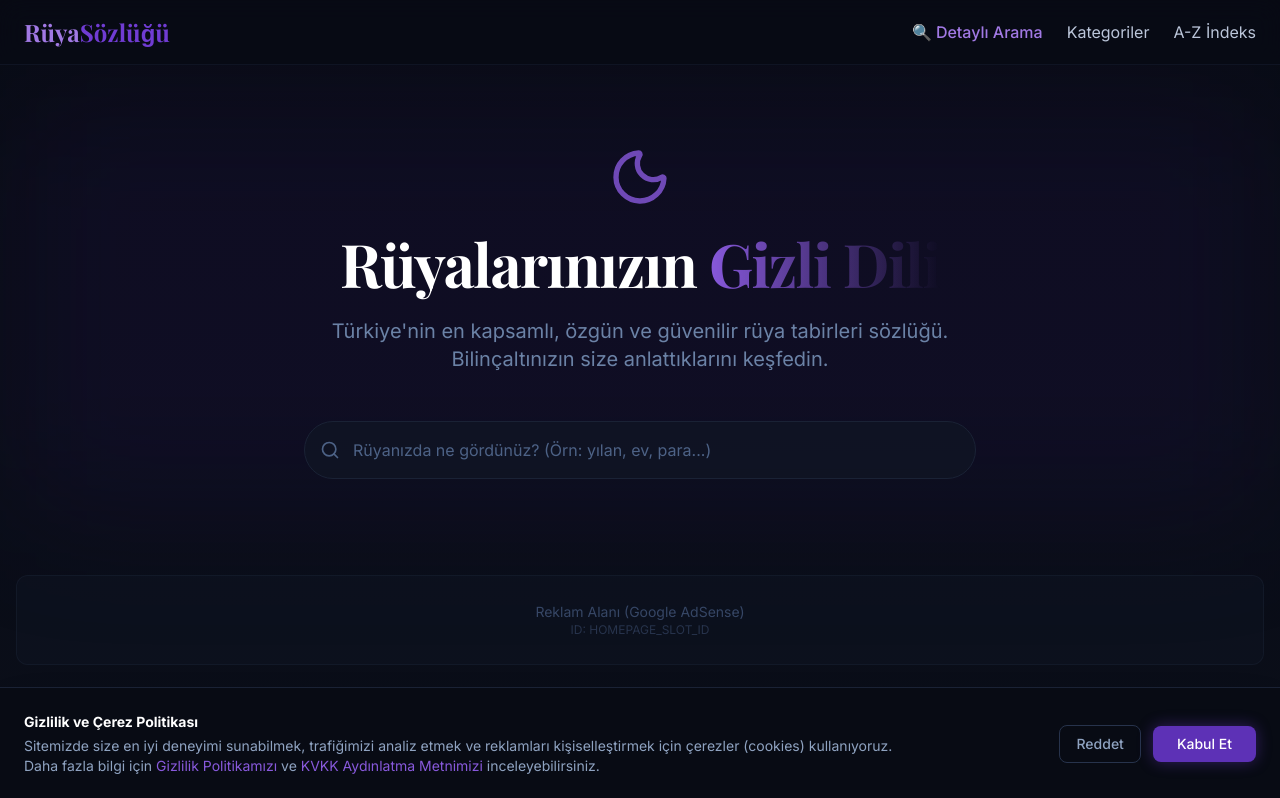
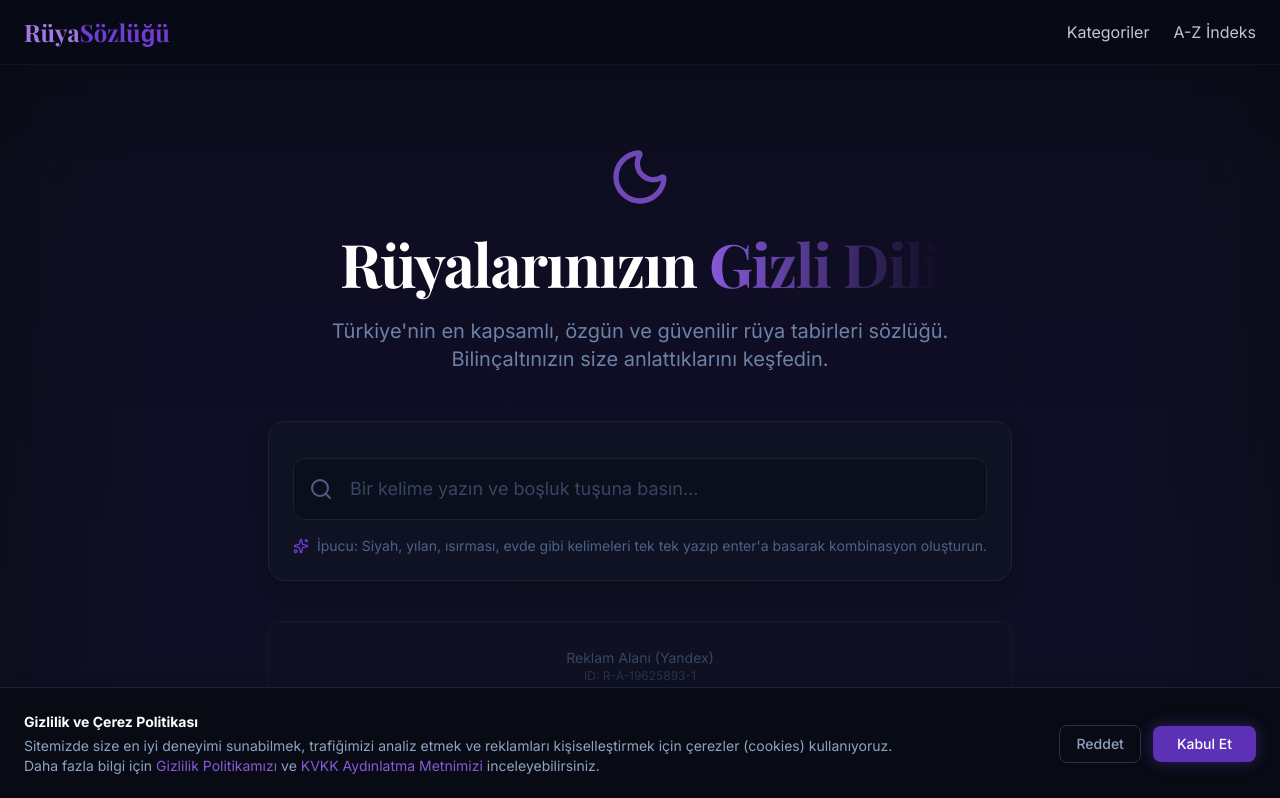
Before and after one commit to bilgehnkraca/ruya-tabirleri, a Next.js app: page / in a window 1280 px wide. Shown: the top 798 px of the page. Built offline with nearby package versions, Linux system fonts and the light colour scheme; a web font is replaced by a local one.

Commit message:
feat: integrate detailed search directly into homepage

```diff
--- a/src/app/api/search/route.ts
+++ /dev/null
@@ -1,28 +0,0 @@
-import { NextResponse } from 'next/server';
-import { getAllSymbols } from '@/lib/data';
-
-export async function GET(request: Request) {
-  const { searchParams } = new URL(request.url);
-  const query = searchParams.get('q');
-
-  if (!query) {
-    return NextResponse.json({ results: [] });
-  }
-
-  const symbols = getAllSymbols();
-  const lowerQuery = query.toLowerCase();
-
-  const results = symbols
-    .filter(s =>
-      s.title.toLowerCase().includes(lowerQuery) ||
-      s.shortDescription.toLowerCase().includes(lowerQuery)
-    )
-    .slice(0, 5)
-    .map(s => ({
-      slug: s.slug,
-      title: s.title,
-      shortDescription: s.shortDescription
-    }));
-
-  return NextResponse.json({ results });
-}
--- a/src/app/detayli-arama/page.tsx
+++ /dev/null
@@ -1,27 +0,0 @@
-import { getAllSymbols } from '@/lib/data';
-import DetayliAramaClient from './DetayliAramaClient';
-import { Metadata } from 'next';
-
-export const metadata: Metadata = {
-  title: 'Detaylı Rüya Arama | Kombinasyonlu Tabir Motoru',
-  description: 'Rüyanızdaki tüm detayları (renkler, olaylar, nesneler) etiket olarak ekleyin, size en uygun rüya tabirini saniyeler içinde bulalım.',
-  alternates: { canonical: '/detayli-arama' }
-};
-
-export default function DetayliAramaPage() {
-  const symbols = getAllSymbols();
-
-  return (
-    <div className="max-w-4xl mx-auto pb-12">
-      <header className="mb-10 text-center">
-        <h1 className="text-4xl md:text-5xl font-serif font-bold text-white mb-6">Detaylı Rüya Motoru</h1>
-        <p className="text-xl text-night-300 leading-relaxed max-w-2xl mx-auto">
-          Rüyanızdaki detayları kelime kelime yazın ve Enter&apos;a basın. Sizin için en uygun tabiri bulalım.
-          <br/><span className="text-sm text-night-400 mt-2 block">(Örn: Siyah, Yılan, Isırmak)</span>
-        </p>
-      </header>
-
-      <DetayliAramaClient symbols={symbols} />
-    </div>
-  );
-}
--- a/src/app/layout.tsx
+++ b/src/app/layout.tsx
@@ -79,9 +79,6 @@ export default function RootLayout({
               Rüya<span className="text-mystic-500">Sözlüğü</span>
             </a>
             <nav className="flex space-x-4 md:space-x-6 text-sm md:text-base">
-              <a href="/detayli-arama" className="hover:text-mystic-200 text-mystic-300 font-medium transition-colors flex items-center gap-1">
-                <span className="hidden sm:inline">🔍</span> Detaylı Arama
-              </a>
               <a href="/kategoriler" className="hover:text-mystic-400 transition-colors">Kategoriler</a>
               <a href="/a-z" className="hover:text-mystic-400 transition-colors">A-Z İndeks</a>
             </nav>
--- a/src/app/page.tsx
+++ b/src/app/page.tsx
@@ -1,5 +1,5 @@
 import { getAllSymbols, getAllCategories } from '@/lib/data';
-import SearchBox from '@/components/SearchBox';
+import DetayliAramaClient from '@/components/DetayliAramaClient';
 import Link from 'next/link';
 import { Book, Compass, Moon, Sparkles } from 'lucide-react';
 import AdSlot from '@/components/AdSlot';
@@ -44,7 +44,7 @@ export default function Home() {
           Türkiye&apos;nin en kapsamlı, özgün ve güvenilir rüya tabirleri sözlüğü. Bilinçaltınızın size anlattıklarını keşfedin.
         </p>
 
-        <SearchBox />
+        <DetayliAramaClient symbols={symbols} />
       </section>
 
       <AdSlot type="adsense" slotId="HOMEPAGE_SLOT_ID" />
--- a/src/components/SearchBox.tsx
+++ /dev/null
@@ -1,90 +0,0 @@
-'use client';
-
-import { useState, useEffect } from 'react';
-import Link from 'next/link';
-import { Search, Loader2 } from 'lucide-react';
-
-type SearchResult = {
-  slug: string;
-  title: string;
-  shortDescription: string;
-};
-
-export default function SearchBox() {
-  const [query, setQuery] = useState('');
-  const [results, setResults] = useState<SearchResult[]>([]);
-  const [isLoading, setIsLoading] = useState(false);
-  const [hasSearched, setHasSearched] = useState(false);
-
-  useEffect(() => {
-    const fetchResults = async () => {
-      if (!query.trim()) {
-        setResults([]);
-        setHasSearched(false);
-        return;
-      }
-
-      setIsLoading(true);
-      try {
-        const res = await fetch(`/api/search?q=${encodeURIComponent(query)}`);
-        if (res.ok) {
-          const data = await res.json();
-          setResults(data.results || []);
-          setHasSearched(true);
-        }
-      } catch (error) {
-        console.error('Search failed:', error);
-      } finally {
-        setIsLoading(false);
-      }
-    };
-
-    const timer = setTimeout(() => {
-      fetchResults();
-    }, 300);
-
-    return () => clearTimeout(timer);
-  }, [query]);
-
-  return (
-    <div className="relative w-full max-w-2xl mx-auto z-40">
-      <div className="relative">
-        <input
-          type="text"
-          className="w-full bg-night-800/80 border border-night-700 text-night-100 rounded-full py-3 md:py-4 pl-12 pr-12 focus:outline-none focus:border-mystic-500 focus:ring-1 focus:ring-mystic-500 transition-all placeholder:text-night-400 text-base"
-          placeholder="Rüyanızda ne gördünüz? (Örn: yılan, ev, para...)"
-          value={query}
-          onChange={(e) => setQuery(e.target.value)}
-        />
-        <Search className="absolute left-4 top-1/2 -translate-y-1/2 text-night-400 w-5 h-5" />
-        {isLoading && (
-          <Loader2 className="absolute right-4 top-1/2 -translate-y-1/2 text-mystic-500 w-5 h-5 animate-spin" />
-        )}
-      </div>
-
-      {results.length > 0 && (
-        <div className="absolute top-full left-0 right-0 mt-2 bg-night-800 border border-night-700 rounded-xl shadow-2xl overflow-hidden">
-          <ul>
-            {results.map(symbol => (
-              <li key={symbol.slug}>
-                <Link
-                  href={`/ruyada-${symbol.slug}-gormek`}
-                  className="block px-6 py-3 hover:bg-night-700 transition-colors border-b border-night-700/50 last:border-0"
-                >
-                  <div className="font-semibold text-mystic-100">{symbol.title}</div>
-                  <div className="text-sm text-night-400 truncate">{symbol.shortDescription}</div>
-                </Link>
-              </li>
-            ))}
-          </ul>
-        </div>
-      )}
-
-      {hasSearched && query.length > 0 && results.length === 0 && !isLoading && (
-        <div className="absolute top-full left-0 right-0 mt-2 bg-night-800 border border-night-700 rounded-xl p-6 text-center shadow-2xl text-night-300">
-          Sonuç bulunamadı. Lütfen farklı bir kelime deneyin.
-        </div>
-      )}
-    </div>
-  );
-}
```
Also changed, not shown: src/components/DetayliAramaClient.tsx (renamed from src/app/detayli-arama/DetayliAramaClient.tsx).
